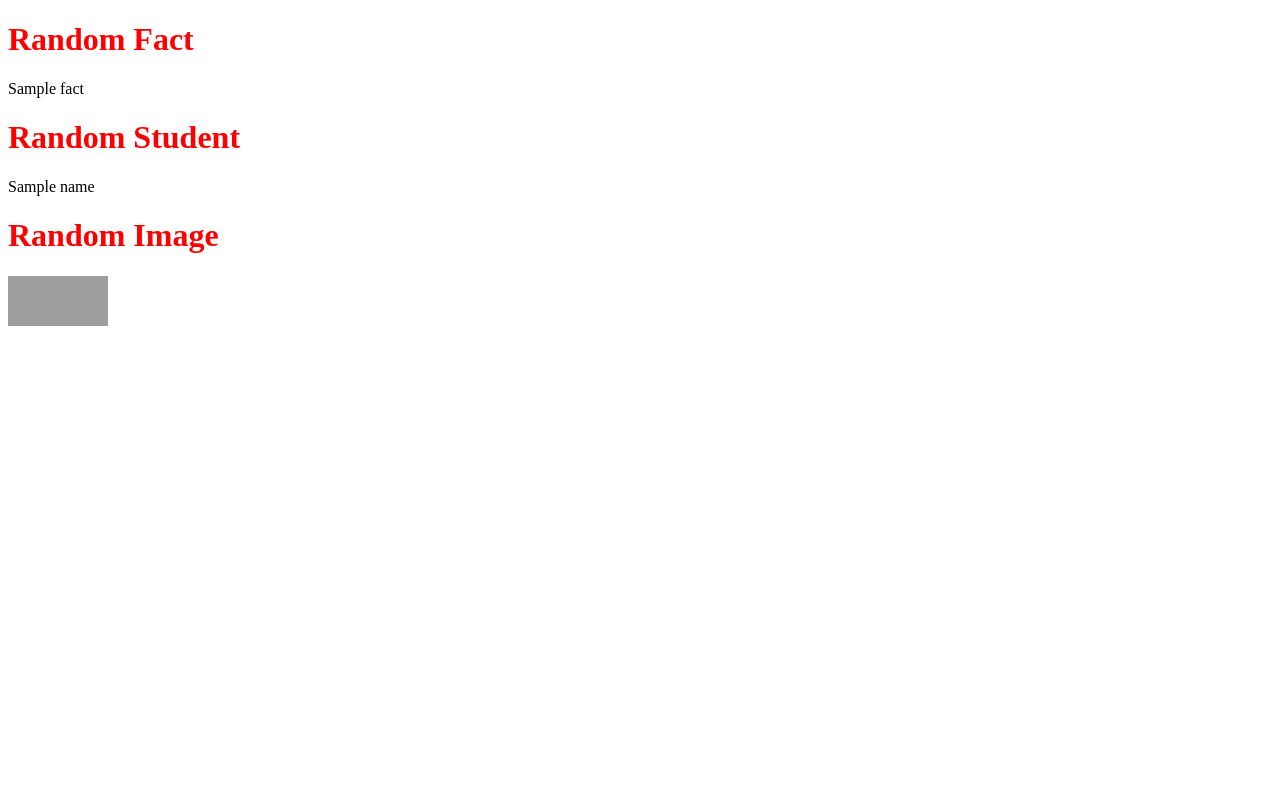
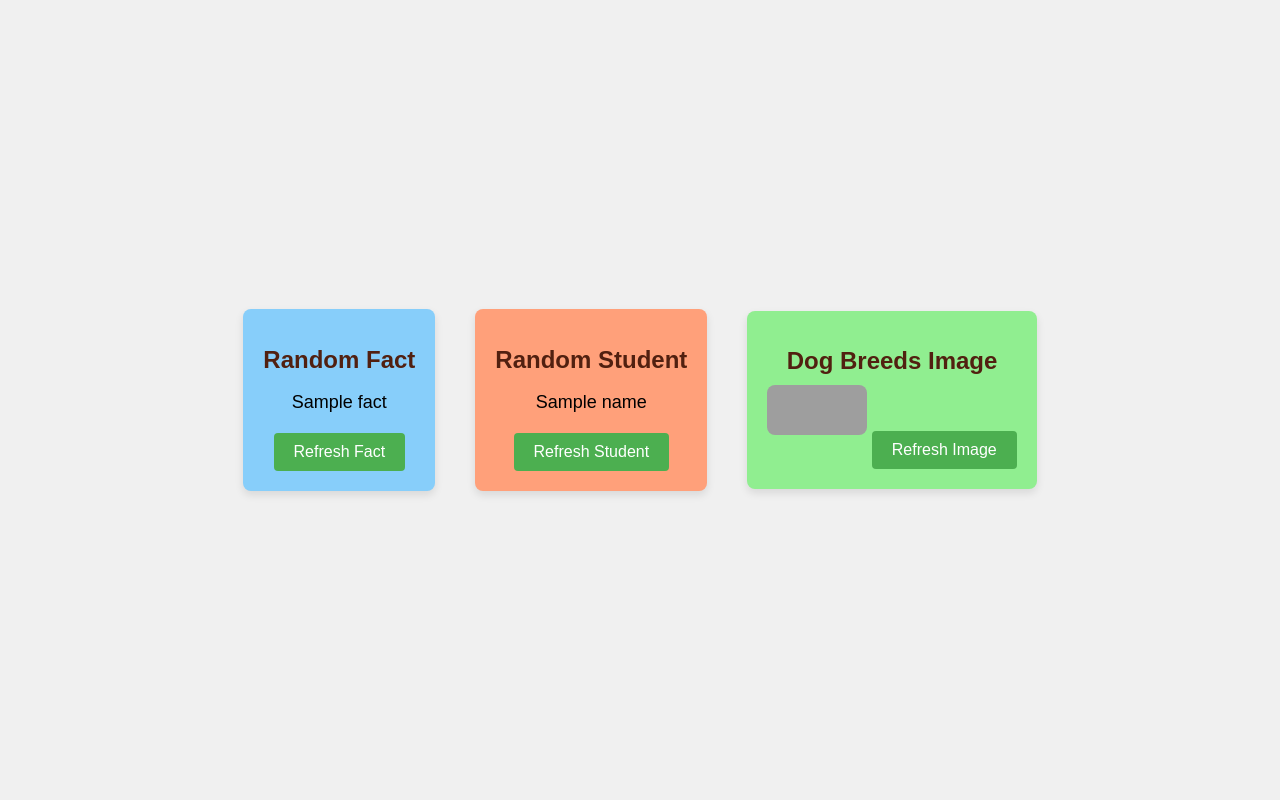
Before and after one commit to wambui021/ApiBuilding, a Django app: template templates/index.html in a window 1280 px wide. Run offline with Django 5.2, Linux system fonts and the light colour scheme; the template is opened without the code that fills it: most values are stand-ins (such as "Sample title", 1, 10 or a date in 2020); grey boxes are pictures that could not be loaded.

Commit message:
add new changes for review

```diff
--- a/django_project/urls.py
+++ b/django_project/urls.py
@@ -14,11 +14,11 @@ Including another URLconf
     1. Import the include() function: from django.urls import include, path
     2. Add a URL to urlpatterns:  path('blog/', include('blog.urls'))
 """
-from django.contrib import admin
 from django.urls import path
-from . import views
+from .views import fact_page, student_page, image_page
 
 urlpatterns = [
-    path('admin/', admin.site.urls),
-  path('', views.index)
+    path('fact/', fact_page, name='fact'),
+    path('student/', student_page, name='student'),
+    path('image/', image_page, name='image'),
 ]
--- a/static/styles.css
+++ b/static/styles.css
@@ -1,9 +1,77 @@
 h1{
-  color: red;
+  color: hsl(15, 67%, 19%);
 }
-
 
 img{
   width: 100px;
   height: 50px
 }
+
+body {
+  font-family: Arial, sans-serif;
+  background-color: #f0f0f0;
+  margin: 0;
+  padding: 0;
+}
+
+.container {
+  display: flex;
+  justify-content: center;
+  align-items: center;
+  height: 100vh;
+}
+
+.card {
+  background-color: #fff;
+  border-radius: 8px;
+  box-shadow: 0 4px 8px rgba(0, 0, 0, 0.1);
+  padding: 20px;
+  margin: 20px;
+  text-align: center;
+}
+
+h1 {
+  font-size: 24px;
+  margin-bottom: 10px;
+}
+
+.random-fact,
+.random-student {
+  font-size: 18px;
+  margin-bottom: 20px;
+}
+
+.random-image {
+  max-width: 100%;
+  border-radius: 8px;
+  margin-bottom: 20px;
+}
+
+.refresh-btn {
+  background-color: #4CAF50;
+  color: white;
+  border: none;
+  border-radius: 4px;
+  padding: 10px 20px;
+  text-align: center;
+  text-decoration: none;
+  font-size: 16px;
+  cursor: pointer;
+  transition-duration: 0.4s;
+}
+
+.refresh-btn:hover {
+  background-color: #45a049;
+}
+
+.fact-card {
+  background-color: #87CEFA;
+}
+
+.student-card {
+  background-color: #FFA07A;
+}
+
+.image-card {
+  background-color: #90EE90;
+}
--- a/templates/index.html
+++ b/templates/index.html
@@ -1,29 +1,51 @@
-{% load static%}
+{% load static %}
 <!DOCTYPE html>
 <html lang="en">
 <head>
   <meta charset="UTF-8">
   <meta http-equiv="X-UA-Compatible" content="IE=edge">
   <meta name="viewport" content="width=device-width, initial-scale=1.0">
-  <link rel="stylesheet" href="{% static 'styles.css'%}">
-  <title>Document</title>
+  <link rel="stylesheet" href="{% static 'styles.css' %}">
+  <title>Random Content</title>
 </head>
 <body>
 
-  <!-- Using CSS, style the random fact, Random Student, & Random Image -->
-  <!-- Use your own colors create cards for the random facts and students,  -->
-  <!-- Pro Tip: You can use multiple pages -->
-  <!-- Pro Tip: Impliment a  refresh/reload button in every page  -->
-  <h1>Random Fact</h1>
-  {{fact}}
+  <div class="container">
+    <!-- Random Fact Section -->
+    <div class="card fact-card">
+      <h1>Random Fact</h1>
+      <p class="random-fact">{{ fact }}</p>
+      <button class="refresh-btn" onclick="refreshFact()">Refresh Fact</button>
+    </div>
 
-  <h1>Random Student</h1>
-  {{name}}
+    <!-- Random Student Section -->
+    <div class="card student-card">
+      <h1>Random Student</h1>
+      <p class="random-student">{{ name }}</p>
+      <button class="refresh-btn" onclick="refreshStudent()">Refresh Student</button>
+    </div>
 
+    <!-- Random Image Section -->
+    <div class="card image-card">
+      <h1>Dog Breeds Image</h1>
+      <img src="{{ dog }}" alt="Random Dog" class="random-image">
+      <button class="refresh-btn" onclick="refreshImage()">Refresh Image</button>
+    </div>
+  </div>
 
-  <h1>Random Image</h1>
+  <script>
+    function refreshFact() {
+      window.location.reload();
+    }
 
-  <img src="{{dog}}" alt="">
-  <!-- {{dog}} -->
+    function refreshStudent() {
+      window.location.reload();
+    }
+
+    function refreshImage() {
+      window.location.reload();
+    }
+  </script>
+
 </body>
 </html>
```
Also changed, not shown: django_project/views.py (+16 -15 lines).
